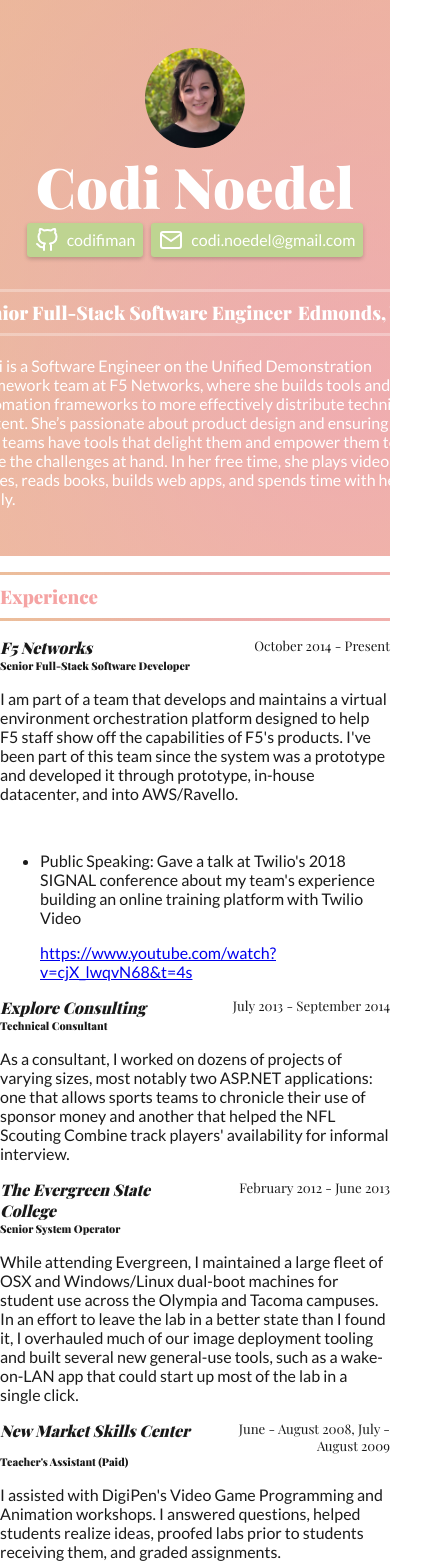
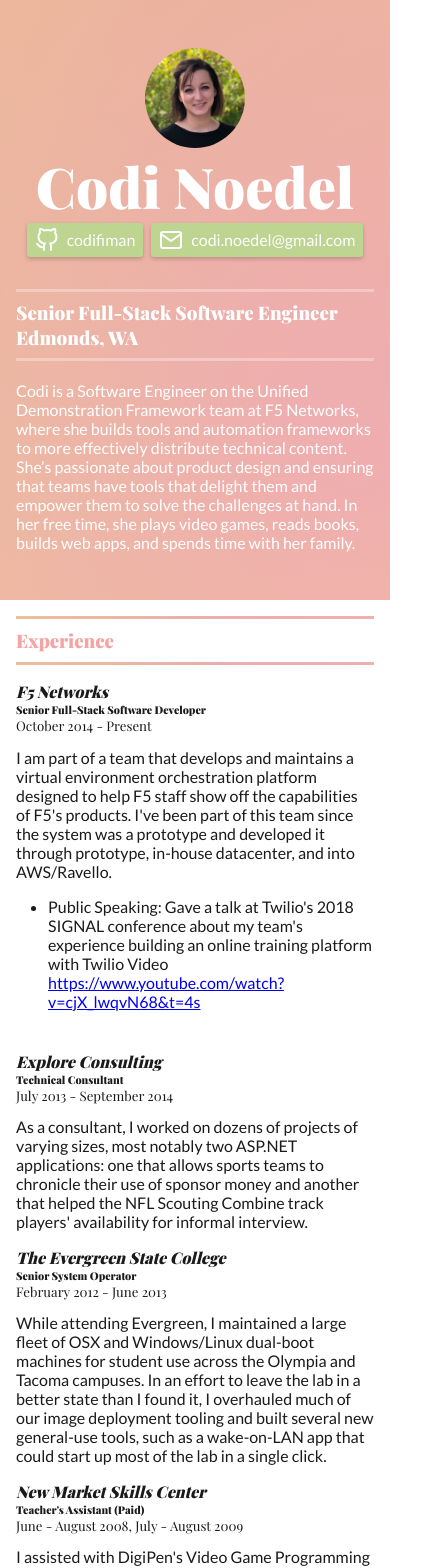
Before and after one commit to codinoedel/codinoedel.github.io, a React (Create React App) app: page / in a window 390 px wide. Shown: the top 1568 px of the page, 436 px wide, since content can reach past the window. Built offline with nearby package versions, Linux system fonts and the light colour scheme; the HTML template or start-up script is replaced by a standard one; a web font is replaced by a local one.

Commit message:
Fix styling on small screens

```diff
--- a/src/Banner/Banner.css
+++ b/src/Banner/Banner.css
@@ -3,6 +3,7 @@
     radial-gradient(circle at 50% 0, hsla(20, 80%, 80%, 0.5), hsla(20, 80%, 80%, 0.7)),
     radial-gradient(circle at 6.7% 75%, hsla(340, 80%, 75%, 0.5), hsla(340, 80%, 75%, 0.7)),
     radial-gradient(circle at 93.3% 75%, hsla(280, 80%, 50%, 0.5), hsla(80, 80%, 50%, 0.7));
+  box-sizing: border-box;
   color: white;
   display: flex;
   justify-content: center;
@@ -10,20 +11,27 @@
 }
 
 .Banner-content {
+  align-items: center;
   box-sizing: border-box;
   display: flex;
   grid-area: content;
   width: var(--app-width);
 }
 
+.Banner-content > * {
+  box-sizing: border-box;
+  padding: 1em 0 1em 1em;
+}
+
 @media screen and (max-width: 900px) {
   .Banner-content {
+    align-items: center;
+    box-sizing: border-box;
     flex-direction: column;
-    align-items: center;
     padding: 0 1em;
   }
+
+  .Banner-content > * {
+    padding: 1em;
+  }
 }
-
-.Banner-content > * {
-  padding: 1em;
-}
--- a/src/Banner/Card.css
+++ b/src/Banner/Card.css
@@ -26,3 +26,9 @@
 .Card-contact > *:not(:last-child) {
   margin-right: 0.5em;
 }
+
+@media screen and (max-width: 900px) {
+  .Card {
+    width: 100vw;
+  }
+}
--- a/src/Banner/Details.css
+++ b/src/Banner/Details.css
@@ -13,3 +13,9 @@
 .Details-bio {
   padding-top: 1.25rem;
 }
+
+@media screen and (max-width: 540px) {
+  .Details-header {
+    flex-direction: column;
+  }
+}
--- a/src/List/List.css
+++ b/src/List/List.css
@@ -1,7 +1,12 @@
-ul {
-
+ul.List {
+  margin: 0;
+  padding: 1em 0 1em 2em;
 }
 
-ul li {
+ul.List li {
+  margin-bottom: 0.5em;
+}
 
+ul.List li p {
+  margin: 0;
 }
--- a/src/Resume/Experience.css
+++ b/src/Resume/Experience.css
@@ -17,6 +17,14 @@
   grid-area: title;
 }
 
+.Experience .company:not(:first-child) .name, .Experience .company:not(:first-child) .daterange {
+  margin: 1em 0 0 0;
+}
+
+.Experience .company .title {
+  margin: 0 0 1em 0;
+}
+
 .Experience .company .daterange {
   grid-area: daterange;
   text-align: right;
@@ -24,9 +32,31 @@
 
 .Experience .company .duties {
   grid-area: duties;
-  margin-bottom: 1em;
+  margin: 0;
 }
 
 .Experience .company .achievements {
   grid-area: achievements;
 }
+
+@media screen and (max-width: 600px) {
+  .Experience .company {
+    grid-template-areas:
+      "name"
+      "title"
+      "daterange"
+      "duties"
+      "achievements";
+    grid-template-columns: 1fr;
+    grid-template-rows: min-content;
+  }
+
+  .Experience .company:not(:first-child) .daterange, .Experience .company .title {
+    margin: 0;
+  }
+
+  .Experience .company:not(:first-child) .daterange, .Experience .company .daterange {
+    margin: 0 0 1em 0;
+    text-align: left;
+  }
+}
--- a/src/Resume/Resume.css
+++ b/src/Resume/Resume.css
@@ -0,0 +1,9 @@
+.Resume {
+  box-sizing: border-box;
+}
+
+@media screen and (max-width: 900px) {
+  .Resume {
+    padding: 0 1em;
+  }
+}
--- a/src/Resume/Skills.css
+++ b/src/Resume/Skills.css
@@ -43,3 +43,15 @@
 .Skills .Skill .ranking.stale > * {
   border-color: var(--grey);
 }
+
+@media screen and (max-width: 900px) {
+  .Skills {
+    columns: auto 2;
+  }
+}
+
+@media screen and (max-width: 450px) {
+  .Skills {
+    columns: auto 1;
+  }
+}
--- a/src/Resume/index.js
+++ b/src/Resume/index.js
@@ -5,8 +5,10 @@
 import Experience from './Experience';
 import Skills from './Skills';
 
+import './Resume.css';
+
 export const Resume = ({ className }) => (
-  <div className={classnames(className)}>
+  <div className={classnames('Resume', className)}>
     <Experience />
     <Skills />
     <Education />
```
